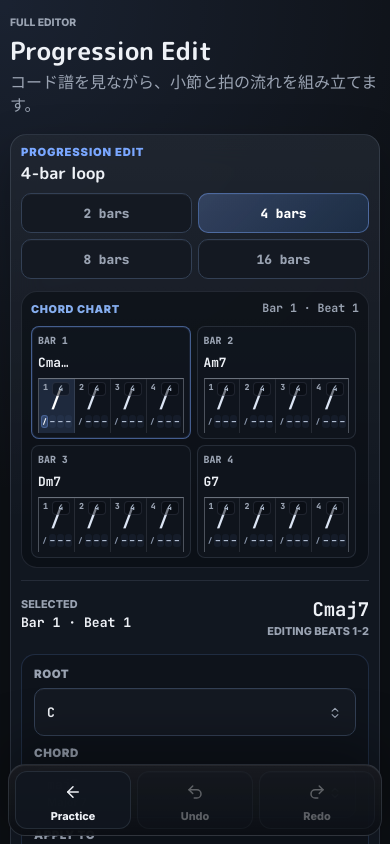
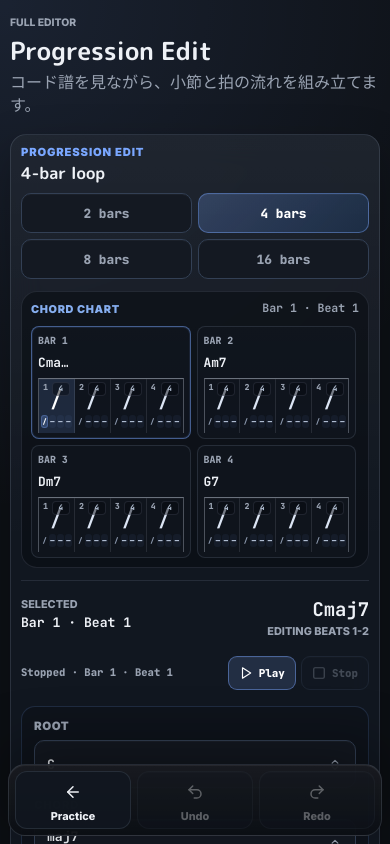
Before and after one commit to muu-ima/muu-fret-degree, a Next.js app: page /progression in a window 390 px wide. Shown: the top 844 px of the page. Built offline with nearby package versions, Linux system fonts and the light colour scheme.

Commit message:
Add progression editor mini transport

```diff
--- a/app/components/ProgressionEditor.tsx
+++ b/app/components/ProgressionEditor.tsx
@@ -21,6 +21,7 @@ import {
 } from "../lib/progression";
 import { ProgressionChordChart } from "./ProgressionChordChart";
 import { EditorCombobox } from "./EditorCombobox";
+import { ProgressionMiniTransport } from "./ProgressionMiniTransport";
 
 type ProgressionEditorProps = {
   className?: string;
@@ -209,6 +210,7 @@ export function ProgressionEditor({
               {selectedStepInBeat > 0 ? ` · ${["1", "e", "&", "a"][selectedStepInBeat]}` : ""}
             </strong>
           </div>
+          <ProgressionMiniTransport />
           <div className="progressionSelectionChord">
             <strong>{formatChordSymbol(selectedCell.root, selectedCell.chordTypeId, chordTypes)}</strong>
             <span>
--- /dev/null
+++ b/app/components/ProgressionMiniTransport.tsx
@@ -0,0 +1,107 @@
+"use client";
+
+import { useMemo } from "react";
+import { LuPlay, LuSquare } from "react-icons/lu";
+import theory from "../../data/theory.json";
+import { useChordPlayback } from "../hooks/useChordPlayback";
+import { useProgressionBeatScheduler } from "../hooks/useProgressionBeatScheduler";
+import {
+  type ChordType,
+  type Tuning,
+  makeChordMap,
+  makeChordNotes,
+  makeFretNotes,
+} from "../lib/music";
+import {
+  useProgressionSession,
+  useProgressionTransport,
+  useSessionAudioOutput,
+} from "../providers/ProgressionSessionProvider";
+
+export function ProgressionMiniTransport() {
+  const { progression } = useProgressionSession();
+  const transport = useProgressionTransport();
+  const { playBassNote, playPianoNote, resumeAudio } = useSessionAudioOutput();
+  const chordTypes = theory.chordTypes as ChordType[];
+  const tunings = theory.tunings as Tuning[];
+  const fallbackCell = progression.bars[0]?.cells[0];
+  const currentCell = transport.currentProgressionSelection?.cell ?? fallbackCell;
+  const currentRoot = currentCell?.root ?? theory.roots[0];
+  const currentChordType =
+    chordTypes.find((chordType) => chordType.id === currentCell?.chordTypeId) ?? chordTypes[0];
+  const standardTuning = tunings.find((tuning) => tuning.id === "standard") ?? tunings[0];
+  const chordMap = useMemo(
+    () => makeChordMap(currentRoot, currentChordType, theory.chromatic),
+    [currentChordType, currentRoot],
+  );
+  const notes = useMemo(
+    () => makeFretNotes(standardTuning, chordMap, theory.chromatic),
+    [chordMap, standardTuning],
+  );
+  const chordNotes = useMemo(
+    () => makeChordNotes(currentRoot, currentChordType),
+    [currentChordType, currentRoot],
+  );
+  const { playProgressionBeat } = useChordPlayback({
+    root: currentRoot,
+    chordType: currentChordType,
+    chordNotes,
+    chordOctaveMidi: 60,
+    chordInversion: 0,
+    arpeggioPattern: "root-only",
+    bpm: progression.bpm,
+    notes,
+    playBassNote,
+    playPianoNote,
+    resumeAudio,
+  });
+
+  useProgressionBeatScheduler({
+    isRunning: transport.isProgressionRunning,
+    playBeat: playProgressionBeat,
+    position: transport.progressionPosition,
+    progression,
+    rhythm: "root-only",
+  });
+
+  const barNumber = progression.bars.length > 0
+    ? (transport.progressionPosition.barIndex % progression.bars.length) + 1
+    : 0;
+  const positionLabel = progression.bars.length > 0
+    ? `Bar ${barNumber} · Beat ${transport.progressionPosition.beatInBar + 1}`
+    : "No bars";
+
+  return (
+    <div className="progressionMiniTransport" aria-label="簡易再生">
+      <span className={transport.isProgressionRunning ? "playing" : ""}>
+        {transport.isProgressionRunning ? "Playing" : "Stopped"} · {positionLabel}
+      </span>
+      <div role="group" aria-label="再生操作">
+        <button
+          type="button"
+          className="play"
+          aria-label="コード進行を再生"
+          title="Play"
+          disabled={transport.isProgressionRunning || progression.bars.length === 0}
+          onClick={() => {
+            resumeAudio();
+            transport.startProgression();
+          }}
+        >
+          <LuPlay aria-hidden="true" />
+          <span>Play</span>
+        </button>
+        <button
+          type="button"
+          aria-label="コード進行を停止"
+          title="Stop"
+          disabled={!transport.isProgressionRunning}
+          onClick={transport.stopProgression}
+        >
+          <LuSquare aria-hidden="true" />
+          <span>Stop</span>
+        </button>
+      </div>
+    </div>
+  );
+}
--- a/app/globals.css
+++ b/app/globals.css
@@ -2078,9 +2078,9 @@ select:focus-visible,
 }
 
 .progressionSelectionHeader {
-  display: flex;
+  display: grid;
+  grid-template-columns: minmax(0, 1fr) auto minmax(0, 1fr);
   align-items: center;
-  justify-content: space-between;
   gap: 18px;
 }
 
@@ -2115,6 +2115,71 @@ select:focus-visible,
   font-size: 1.4rem;
   font-variant-numeric: tabular-nums;
   letter-spacing: 0;
+}
+
+.progressionMiniTransport {
+  display: flex;
+  align-items: center;
+  justify-content: center;
+  gap: 10px;
+}
+
+.progressionMiniTransport > span {
+  color: var(--muted);
+  font-family: var(--font-code), ui-monospace, SFMono-Regular, Menlo, monospace;
+  font-size: 0.66rem;
+  font-weight: 800;
+  white-space: nowrap;
+}
+
+.progressionMiniTransport > span.playing {
+  color: #8ab4ff;
+}
+
+.progressionMiniTransport > div {
+  display: flex;
+  gap: 5px;
+}
+
+.progressionMiniTransport button {
+  display: inline-flex;
+  min-height: 34px;
+  align-items: center;
+  gap: 6px;
+  padding: 0 10px;
+  border: 1px solid #334055;
+  border-radius: 9px;
+  background: #141922;
+  color: var(--muted);
+  font-family: var(--font-code), ui-monospace, SFMono-Regular, Menlo, monospace;
+  font-size: 0.68rem;
+  font-weight: 800;
+}
+
+.progressionMiniTransport button.play {
+  border-color: rgba(122, 167, 255, 0.46);
+  background: rgba(122, 167, 255, 0.16);
+  color: #fff;
+}
+
+.progressionMiniTransport button:hover:not(:disabled) {
+  border-color: rgba(122, 167, 255, 0.62);
+  background: rgba(122, 167, 255, 0.2);
+}
+
+.progressionMiniTransport button:focus-visible {
+  outline: 2px solid #8ab4ff;
+  outline-offset: 2px;
+}
+
+.progressionMiniTransport button:disabled {
+  cursor: not-allowed;
+  opacity: 0.36;
+}
+
+.progressionMiniTransport button svg {
+  width: 14px;
+  height: 14px;
 }
 
 .progressionBeatTabs {
@@ -3092,7 +3157,14 @@ select:focus-visible,
   }
 
   .progressionSelectionHeader {
+    grid-template-columns: 1fr auto;
     align-items: flex-start;
+  }
+
+  .progressionMiniTransport {
+    grid-column: 1 / -1;
+    grid-row: 2;
+    justify-content: space-between;
   }
 
   .progressionHarmonyFields {
```
